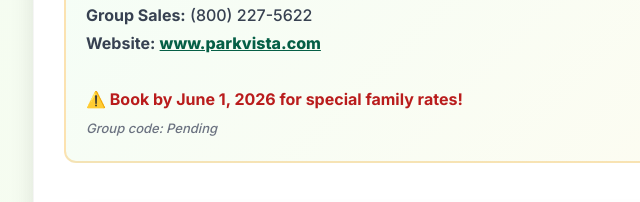
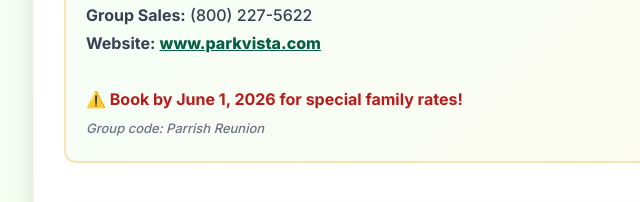
Before and after one commit to kshtajay/2026-Parrish-Reunion-Form, a plain HTML site: page index.html in a window 1280 px wide. Shown: the part 2543-2745 px from the top of the page, 137-777 px from the left. Drawn offline with nearby package versions, Linux system fonts and the light colour scheme.

Commit message:
Update index.html

```diff
--- a/index.html
+++ b/index.html
@@ -883,7 +883,7 @@
             <strong>Website:</strong>
             <a href="https://www.parkvista.com" target="_blank" style="color:var(--green-800); text-decoration: underline; font-weight:900;">www.parkvista.com</a><br><br>
             <strong style="color:#b91c1c;">⚠️ Book by June 1, 2026 for special family rates!</strong><br>
-            <em style="font-size:13px; color:#6b7280;">Group code: Pending</em>
+            <em style="font-size:13px; color:#6b7280;">Group code: Parrish Reunion</em>
           </p>
         </div>
       </div>
```
